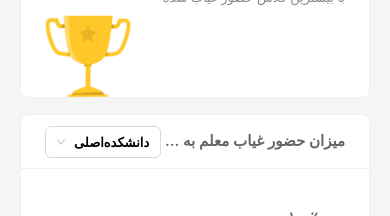
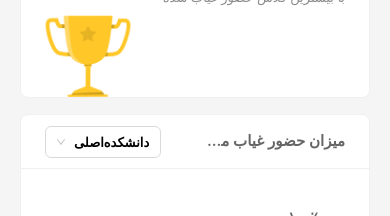
Before and after one commit to fateme-adiban/tank-internship, a Next.js app: page / in a window 390 px wide. Shown: the part 1940-2156 px from the top of the page. Built offline with nearby package versions, Linux system fonts and the light colour scheme.

Commit message:
update: improve mobile version

```diff
--- a/src/dashboard/TeacherAttendanceChart.tsx
+++ b/src/dashboard/TeacherAttendanceChart.tsx
@@ -11,7 +11,6 @@ import {
   Tooltip,
   ResponsiveContainer
 } from "recharts"
-import { Skeleton } from "antd"
 
 const CustomTooltip = ({
   active,
--- a/src/dashboard/index.tsx
+++ b/src/dashboard/index.tsx
@@ -108,7 +108,9 @@ export const Dashboard = () => {
         <Col xs={24}>
           <Card
             title={
-              <div className="flex justify-between items-center">
+              <div
+                className={`flex justify-between items-center ${isMobile ? "gap-10" : "gap-0"}`}
+              >
                 <span
                   style={{
                     overflow: "hidden",
```
